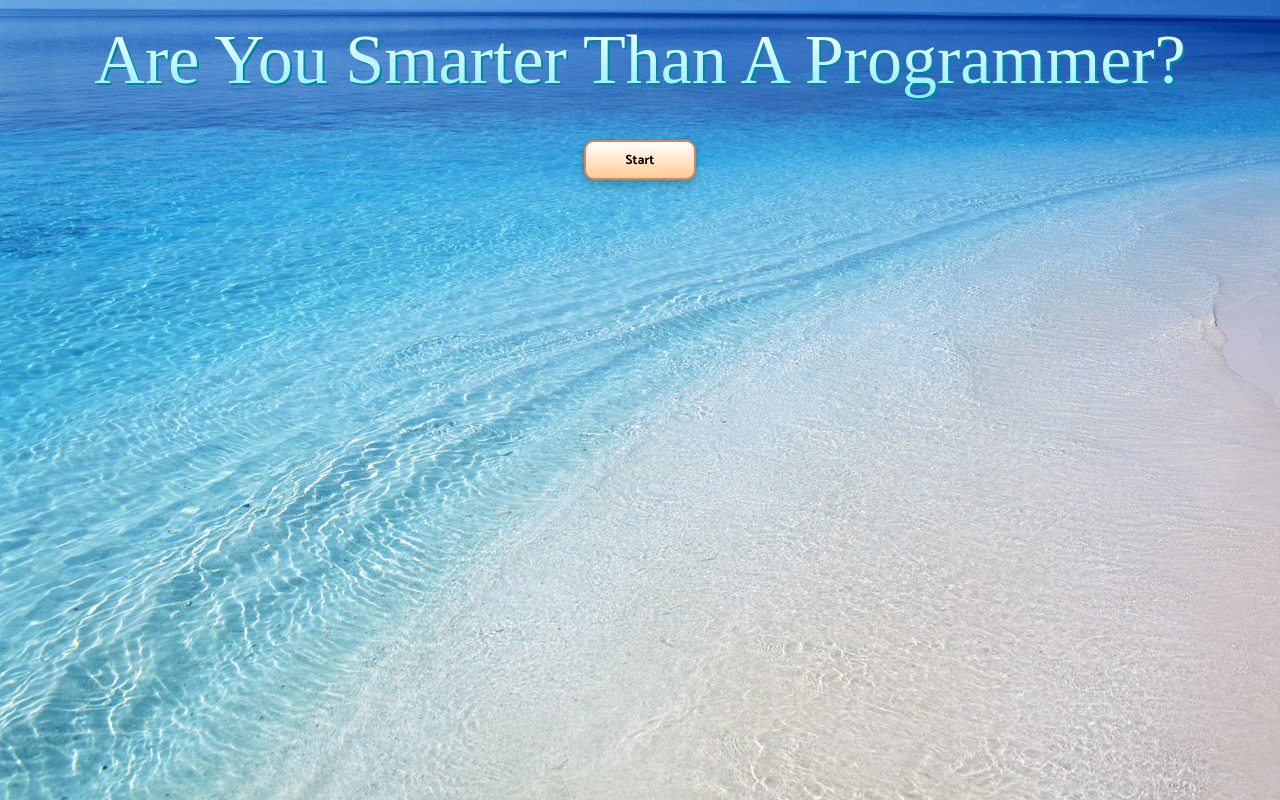
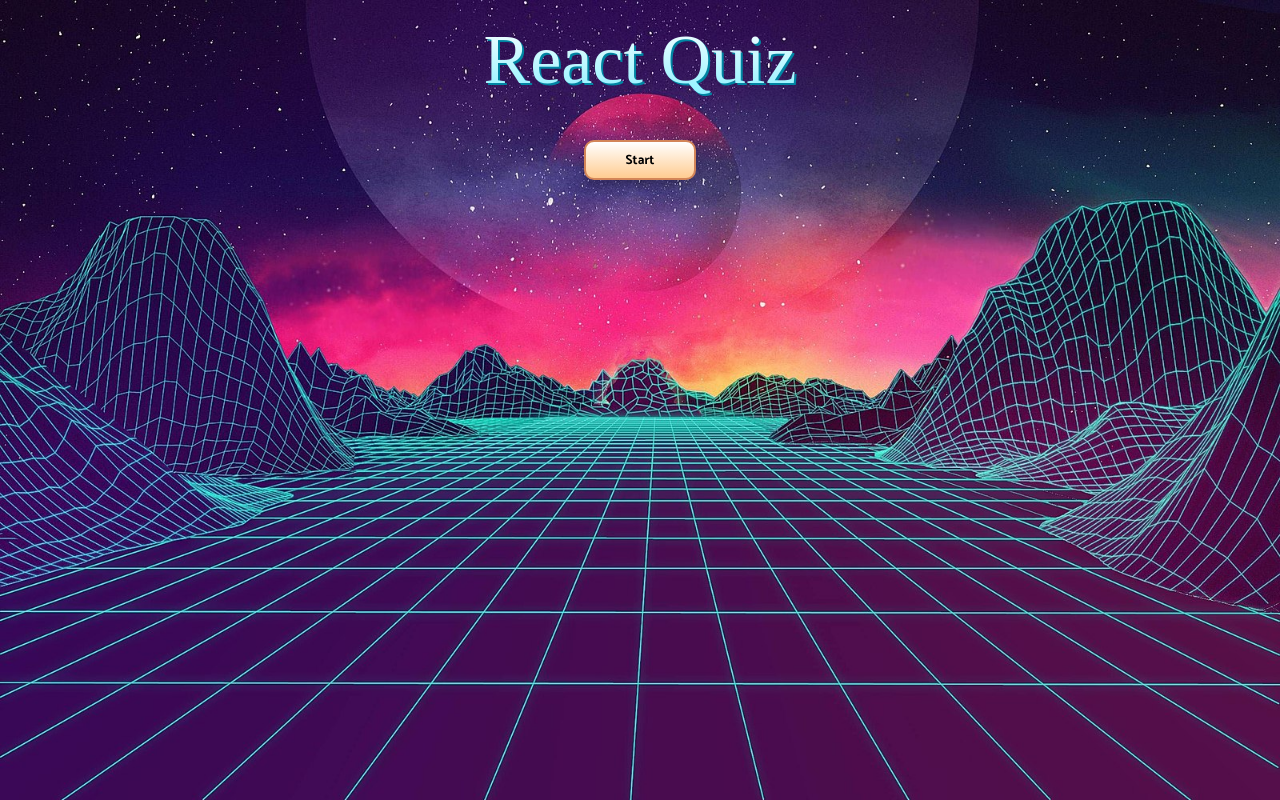
Before and after one commit to ibarrasb/React-Quiz, a React (Create React App) app: page / in a window 1280 px wide. Built offline with nearby package versions, Linux system fonts and the light colour scheme; a web font is replaced by a local one.

Commit message:
style changes

```diff
--- a/src/App.tsx
+++ b/src/App.tsx
@@ -72,7 +72,7 @@ const App: React.FC = () => {
     <>
       <GlobalStyle />
       <Wrapper>
-        <h1>Are You Smarter Than A Programmer?</h1>
+        <h1>React Quiz</h1>
         {gameOver || userAnswers.length === TOTAL_QUESTIONS ? (
           <button className='start' onClick={startTrivia}>
             Start
```
Also changed, not shown: src/images/beach.jpg.
